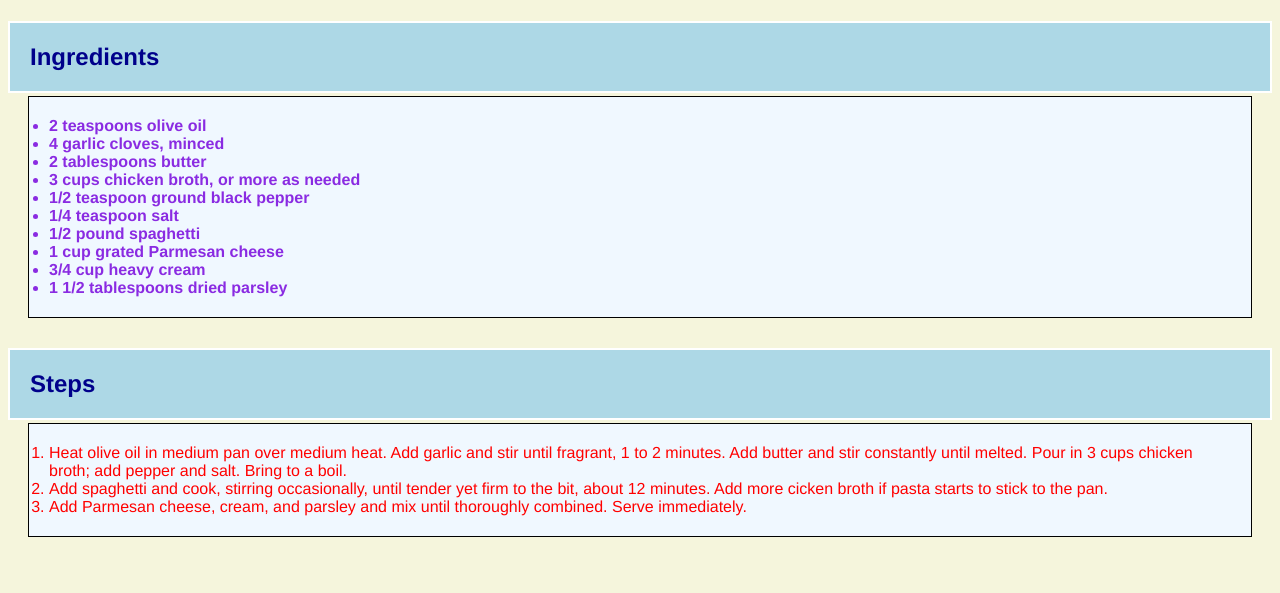
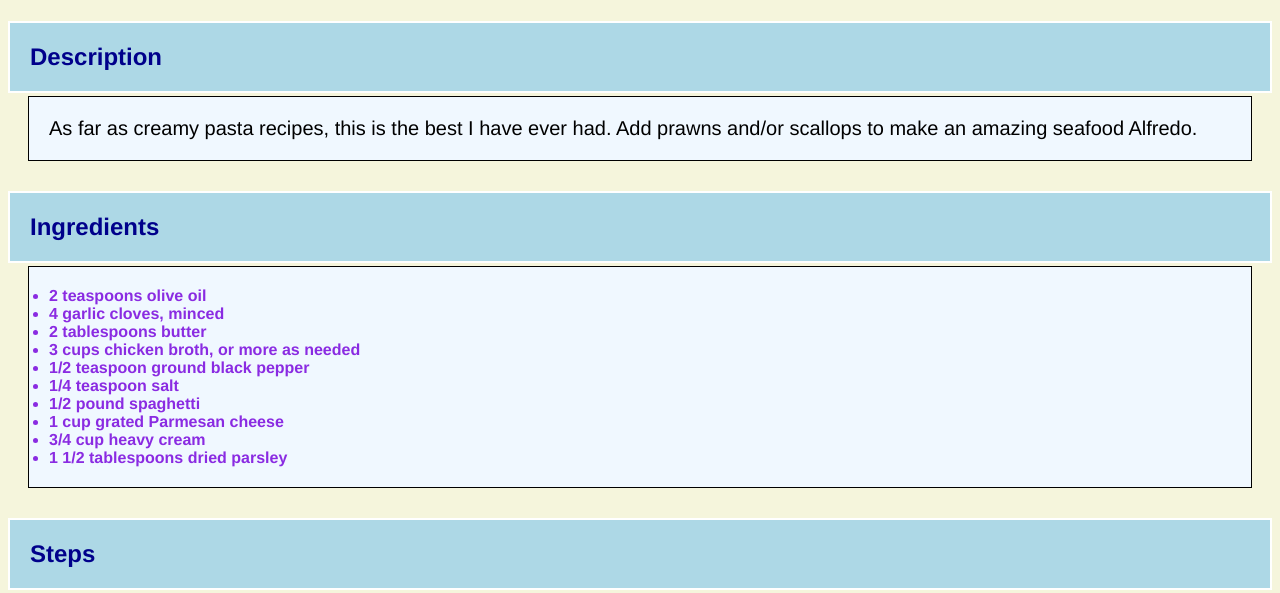
Before and after one commit to hoberez/git-recipes, a plain HTML site: page recipes/creamy-garlic-pasta.html in a window 1280 px wide. Shown: the part 488-1081 px from the top of the page. Before the commit the page ends 1055 px from the top, so only its background shows below. Drawn offline with Linux system fonts and the light colour scheme.

Commit message:
Add Description section

```diff
--- a/recipes/creamy-garlic-pasta.html
+++ b/recipes/creamy-garlic-pasta.html
@@ -8,7 +8,9 @@
 <body>
     <h1>Creamy Garlic Pasta Recipe</h1>
     <img src="https://www.allrecipes.com/thmb/aLoP7VD8dToyalXxS2QJ1JGwNFo=/750x0/filters:no_upscale():max_bytes(150000):strip_icc():format(webp)/Creamy-Garlic-pasta-d2b67477d7ac49f9ad084bde7cdd3349.jpg">
-
+    <h2>Description</h2>
+    <p>As far as creamy pasta recipes, this is the best I have ever had.
+        Add prawns and/or scallops to make an amazing seafood Alfredo.</p>
     <h2>Ingredients</h2>
     <ul>
         <li>2 teaspoons olive oil</li>
```
